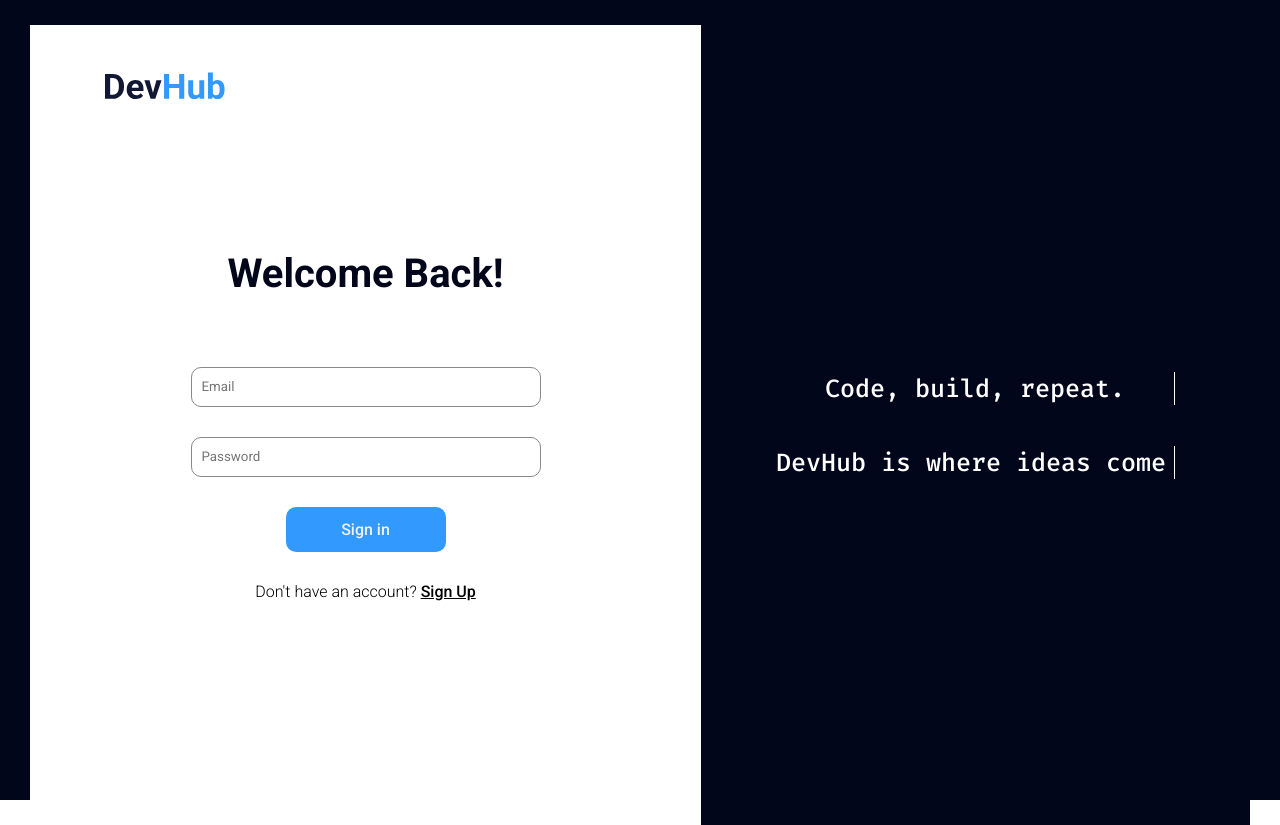
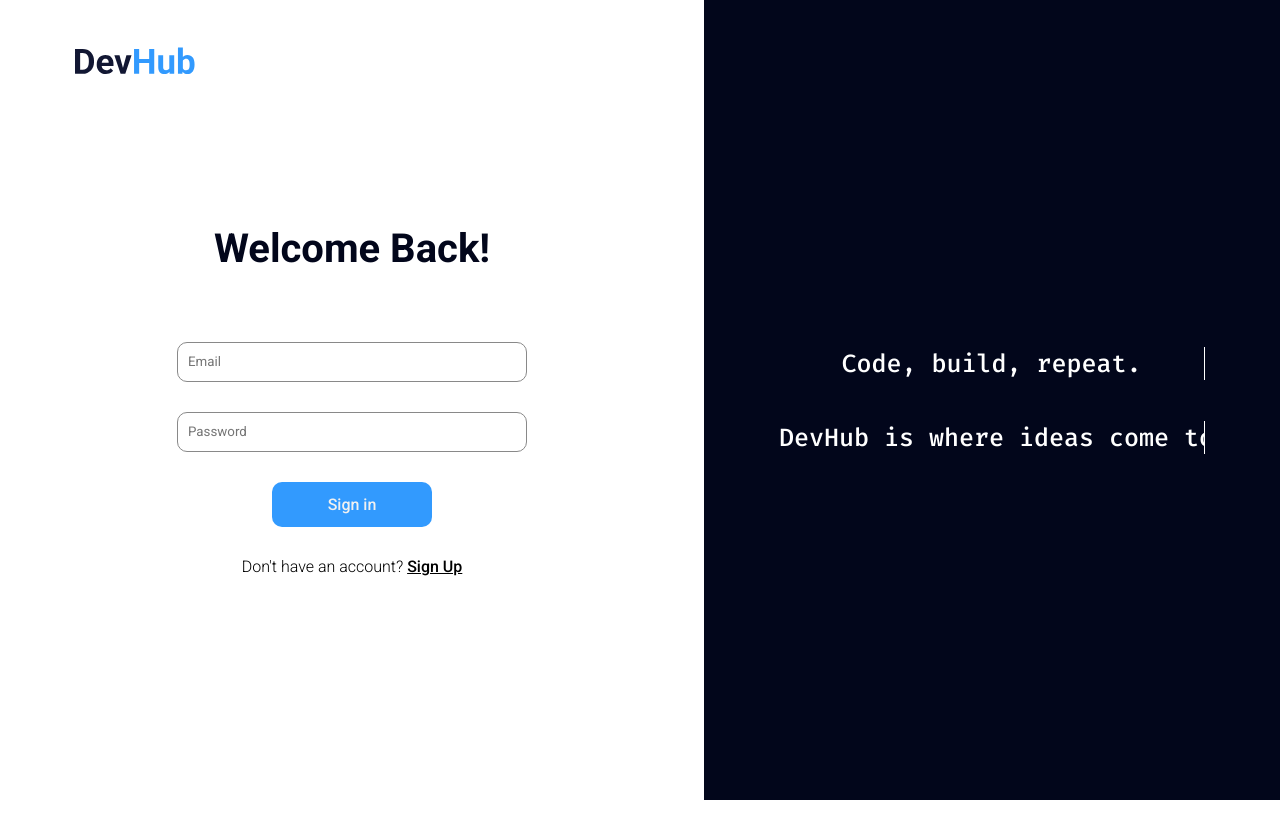
Before and after one commit to LucaMimmo05/frontend-devhub, a React (Vite) app: page /login in a window 1280 px wide. After the commit the page ends 800 px from the top, so only its background shows below. Built offline with nearby package versions, Linux system fonts and the light colour scheme; a web font is replaced by a local one.

Commit message:
Fixed padding for login and register

```diff
--- a/src/App.css
+++ b/src/App.css
@@ -1,6 +1,9 @@
 .app-container {
     background-color: var(--bg);
     height: 100vh;
-    padding: 25px 30px;
     display: flex;
 }
+
+.app-padding {
+    padding: 25px 30px;
+}
--- a/src/App.jsx
+++ b/src/App.jsx
@@ -7,9 +7,9 @@ import Sidebar from "./components/Sidebar"; // Assumendo tu abbia un componente
 import { AuthProvider, useAuth } from "./context/AuthContext";
 import { PageProvider } from "./context/PageContext";
 import { ProjectProvider } from "./context/ProjectContext";
-import Projects from "./components/Projects";
-import Home from "./components/Home";
-import ProjectDetail from "./components/ProjectDetails";
+import Projects from "./pages/Projects";
+import Home from "./pages/Home";
+import ProjectDetail from "./pages/ProjectDetails";
 
 const ProtectedRoute = ({ children }) => {
     const { isAuthenticated, loading } = useAuth();
@@ -35,7 +35,12 @@ const AppLayout = ({ children }) => {
     const noSidebarRoutes = ["/login", "/register"];
 
     return (
-        <div className="app-container" style={{ display: "flex" }}>
+        <div
+            className={`app-container ${
+                isAuthenticated && !noSidebarRoutes.includes(location.pathname) ? "app-padding" : ""
+            }`}
+            style={{ display: "flex" }}
+        >
             {isAuthenticated && !noSidebarRoutes.includes(location.pathname) && <Sidebar />}
             <div className="main-content" style={{ flex: 1 }}>
                 {children}
```
